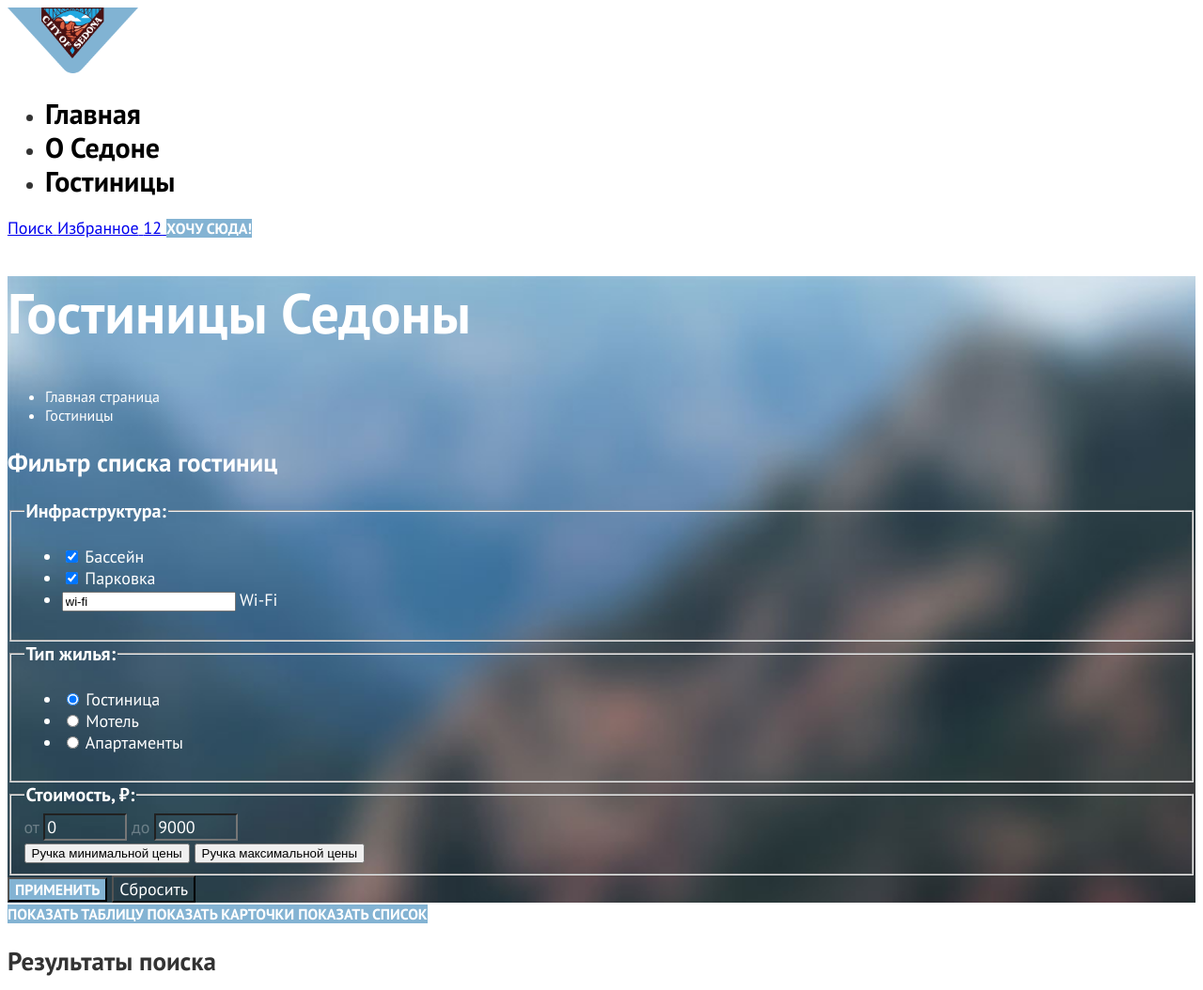
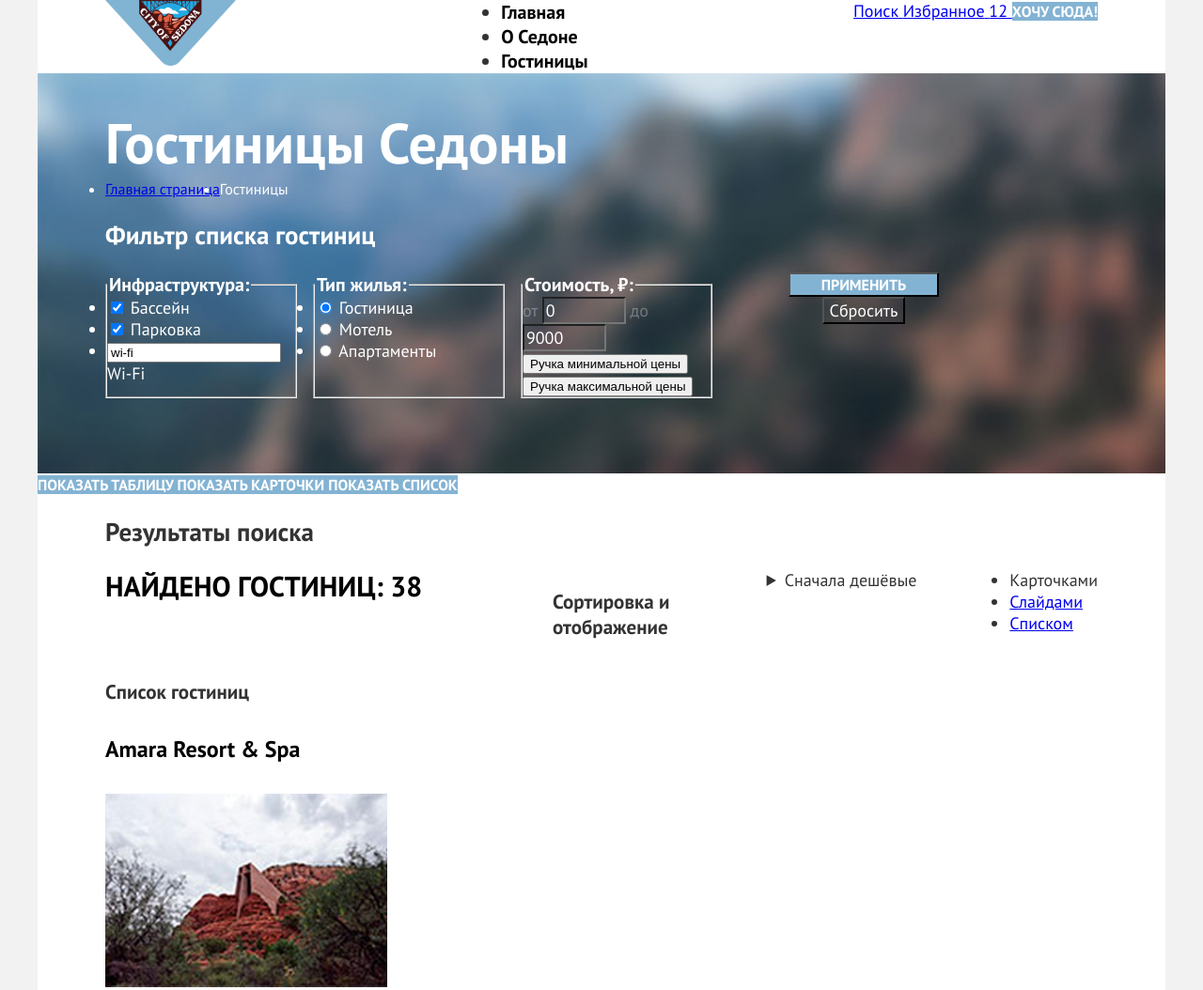
Before and after one commit to LarissaZubkova/sedona, a plain HTML site: page catalog.html in a window 1280 px wide. Shown: the top 1054 px of the page at 94% size. Drawn offline with Linux system fonts and the light colour scheme.

Commit message:
step: module4

```diff
--- a/catalog.html
+++ b/catalog.html
@@ -1,18 +1,17 @@
 <!DOCTYPE html>
-<html lang="en">
+<html class="body" lang="en">
 <head>
     <meta charset="UTF-8">
     <meta name="viewport" content="width=device-width, initial-scale=1.0">
     <title>Каталог</title>
     <link rel="stylesheet" href="styles/styles.css">
 </head>
-<body>
+<body class="page-body">
   <header class="page-header">
     <nav class="header-nav">
       <a class="logo" href="index.html">
         <img src="images/logo.png" width="139" height="70" alt="Седона">
       </a>
-
       <ul class="site-menu">
         <li class="site-menu-item site-menu-item-active">
           <a class="site-menu-link" href="index.html">Главная</a>
@@ -24,7 +23,6 @@
           <a class="site-menu-link">Гостиницы</a>
         </li>
       </ul>
-
       <div class="additional-menu">
         <a class="icon-button" href="#">
           <span class="visually-hidden">Поиск</span>
@@ -153,10 +151,12 @@
 
       <section class="catalog">
         <h2 class="visually-hidden">Результаты поиска</h2>
-            <p class="section-title">Найдено гостиниц: <span class="count">38</span></p>
+
+        <div class="catalog-sort">
+          <p class="section-title catalog-title">Найдено гостиниц: <span class="count">38</span></p>
 
           <h3 class="visually-hidden">Сортировка и отображение</h3>
-            <details class="select">
+          <details class="select catalog-select">
             <summary class="select-button">Сначала дешёвые</summary>
 
             <ul class="select-menu">
@@ -174,7 +174,6 @@
               </li>
             </ul>
           </details>
-
           <ul class="view">
             <li class="view-item view-item-active">
               <a class="view-link">
@@ -192,6 +191,8 @@
               </a>
             </li>
           </ul>
+        </div>
+
 
         <h3 class="visually-hidden">Список гостиниц</h3>
 
@@ -290,6 +291,7 @@
         <div class="pagination">
           <button class="button" type="button">Загрузить ещё</button>
 
+          <div class="pagination-nav">
             <h3 class="visually-hidden">Список страниц</h3>
             <ul class="pagination-list">
                 <li class="pagination-item pagination-item-active">
@@ -311,7 +313,6 @@
                   <a class="pagination-link" href="#">10</a>
                 </li>
             </ul>
-
             <div class="pagination-select">
                 <p>Гостиниц на странице:</p>
 
@@ -335,6 +336,7 @@
                 </details>
             </div>
           </div>
+
         </section>
 
         <section class="subscribe">
@@ -352,7 +354,7 @@
     </main>
 
     <footer class="page-footer">
-        <ul class="page-footer-social social">
+        <ul class="footer-social social">
           <li class="social-item">
             <a class="social-link" href="https://twitter.com/htmlacademy_ru">
               <span class="visually-hidden">Твиттер</span>
--- a/styles/styles.css
+++ b/styles/styles.css
@@ -16,13 +16,122 @@
 
 /* Common */
 
-body {
+.body {
+  height: 100%;
+
   color: #333333;
+  background-color: #F2F2F2;
 
   font-family: "PT Sans", sans-serif;
   font-size: 18px;
 }
 
+.page-body {
+  display: flex;
+  flex-direction: column;
+  width: 1200px;
+  min-height: 100%;
+  margin: 0 auto;
+
+  background-color: #ffffff;
+}
+
+.page-main {
+  flex-grow: 1;
+}
+
+/* Header */
+
+.header-nav {
+  display: flex;
+  justify-content: space-between;
+  padding: 0 72px;
+}
+
+.site-menu {
+  margin: 0;
+  padding: 0;
+
+  font-size: 20px;
+  line-height: 26px;
+  font-weight: 700;
+}
+
+.site-menu-link {
+  color: #000000;
+
+  text-decoration: none;
+}
+
+/* Footer */
+
+.page-footer {
+  display: flex;
+  justify-content: space-between;
+  padding: 0 72px;
+}
+
+.footer-social {
+  margin: 0;
+}
+
+.footer-phone {
+  color: #000000;
+
+  font-size: 40px;
+  line-height: 40px;
+  text-decoration: none;
+}
+
+/* Main */
+
+.main-promo {
+  min-height: 485px;
+
+  background-color: #83B3D3;
+  background-image: url("../images/background.jpg");
+}
+
+.main-header {
+  padding: 35px 72px 80px;
+
+  color: #ffffff;
+  background-color: #83B3D3;
+  background-image: url("../images/catalog-background.jpg");
+  background-size: cover;
+}
+
+.main-heading {
+  margin: 0;
+
+  font-size: 60px;
+  line-height: 78px;
+}
+
+.breadcrumbs {
+  margin: 0;
+  padding: 0;
+  font-size: 16px;
+  display: flex;
+}
+
+/* Section */
+
+.section-title {
+  color: #000000;
+
+  font-size: 30px;
+  font-weight: 700;
+  line-height: 36px;
+  text-transform: uppercase;
+}
+
+.section-description {
+  font-size: 22px;
+  line-height: 36px;
+}
+
+/* Button */
 
 .button {
   color: #ffffff;
@@ -41,72 +150,6 @@ body {
 
 .button-large {
   font-size: 20px;
-}
-
-/* Header */
-
-.site-menu {
-    font-size: 20px;
-    line-height: 26px;
-    font-weight: 700;
-}
-
-.site-menu-link {
-  color: #000000;
-
-  font-size: 30px;
-  font-weight: 700;
-  line-height: 36px;
-  text-decoration: none;
-}
-
-/* Footer */
-
-.footer-phone {
-    color: #000000;
-
-    font-size: 40px;
-    line-height: 40px;
-    text-decoration: none;
-}
-
-/* Main */
-
-.main-header {
-    color: #ffffff;
-    background-color: #83B3D3;
-    background-image: url("../images/catalog-background.jpg");
-    background-size: cover;
-}
-
-.main-heading {
-  font-size: 60px;
-  line-height: 78px;
-}
-
-.breadcrumbs {
-  font-size: 16px;
-}
-
-.breadcrumbs-link {
-  color: inherit;
-  text-decoration: none;
-}
-
-/* Section */
-
-.section-title {
-  color: #000000;
-
-  font-size: 30px;
-  font-weight: 700;
-  line-height: 36px;
-  text-transform: uppercase;
-}
-
-.section-description {
-    font-size: 22px;
-    line-height: 36px;
 }
 
 /* Forms */
@@ -151,18 +194,16 @@ body {
   text-transform: uppercase;
 }
 
-/* Pagination */
+/* Advantages */
 
-.pagination-link {
-  color: #ffffff;
-  background-color: #83B3D3;
-
-  font-size: 20px;
-  font-weight: 700;
-  text-decoration: none;
+.advantages {
+  text-align: center;
 }
 
-/* Advantages */
+.advantages-list {
+  margin: 0;
+  padding: 0;
+}
 
 .advantages-list-inner {
   color: #333333;
@@ -202,7 +243,17 @@ body {
   line-height: 21px;
 }
 
+/* Search */
+
+.search {
+  text-align: center;
+}
+
 /* Subscribe */
+
+.subscribe {
+  text-align: center;
+}
 
 .subscribe-primary .section-title {
   color: #ffffff;
@@ -215,8 +266,17 @@ body {
   background-size: cover;
 }
 
+/* Social */
+
+.social {
+  padding: 0;
+}
 
 /* Filter */
+
+.filter-form {
+  display: flex;
+}
 
 .filter-title {
   font-size: 20px;
@@ -224,10 +284,88 @@ body {
   line-height: 26px;
 }
 
+.filter-fieldset {
+  width: 200px;
+  margin: 0;
+  margin-right: 17px;
+  padding: 0;
+}
+
+.filter-fieldset-price {
+  width: 287px;
+  margin-left: 95px;
+}
+
+.filter-list {
+  margin: 0;
+  padding: 0;
+}
+
+.filter-buttons {
+  display: flex;
+  flex-direction: column;
+  width: 160px;
+  margin-left: 64px;
+}
+
 .filter-reset {
+  align-self: center;
+
   color: #ffffff;
   background-color: transparent;
 
   font-family: inherit;
   font-size: 18px;
 }
+
+/* Catalog */
+
+.catalog {
+  padding: 0 72px;
+}
+
+.catalog-sort {
+  display: flex;
+  justify-content: space-between;
+}
+
+.catalog-title {
+  width: 50%;
+  margin: 0;
+}
+
+.catalog-select {
+  width: 287px;
+  margin-right: auto;
+}
+
+.view {
+  margin: 0;
+  padding: 0;
+}
+
+/* Pagination */
+
+.pagination-nav {
+  display: flex;
+  justify-content: space-between;
+}
+
+.pagination-list {
+  display: flex;
+  margin: 0;
+  padding: 0;
+}
+
+.pagination-link {
+  color: #ffffff;
+  background-color: #83B3D3;
+
+  font-size: 20px;
+  font-weight: 700;
+  text-decoration: none;
+}
+
+.pagination-select {
+  display: flex;
+}
```
Also changed, not shown: index.html (+6 -4 lines). Lines whose indentation alone changed are shown as unchanged.
